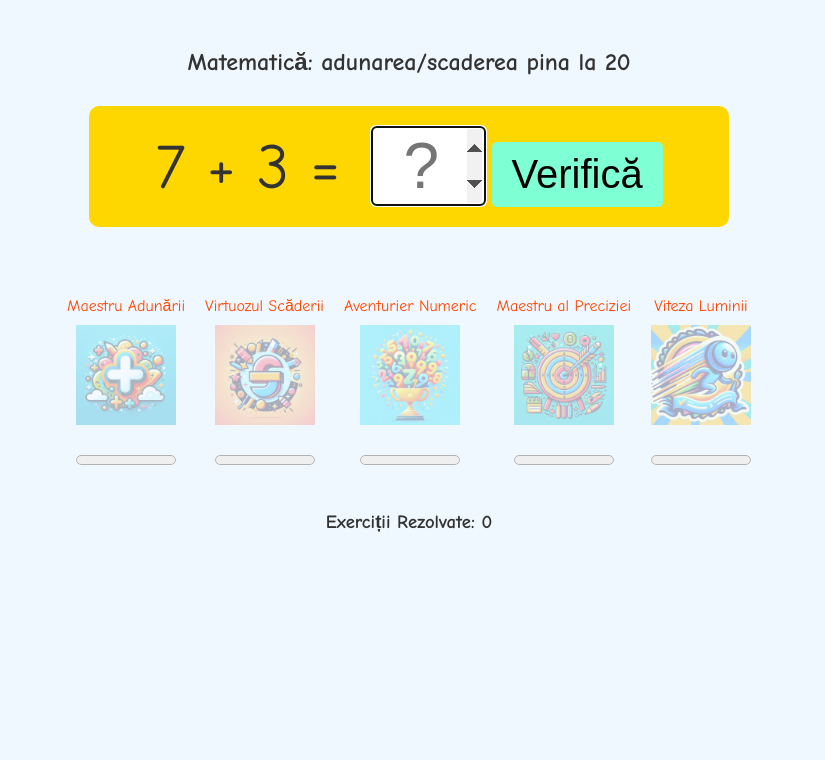
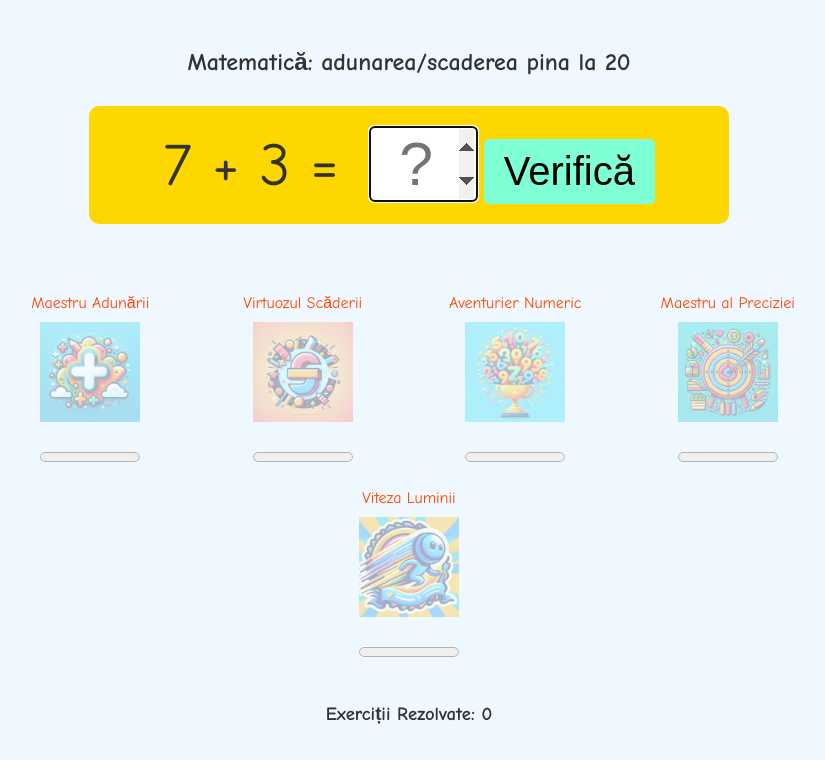
Before and after one commit to alexandruvrabie/school, a plain HTML site: page math/index.html in a window 1280 px wide. Shown: the whole page, without its empty margins (231-1056 px from the left). Drawn offline with Linux system fonts and the light colour scheme.

Commit message:
Fix mobile version.

```diff
--- a/math/styles/style.css
+++ b/math/styles/style.css
@@ -26,7 +26,7 @@ body {
 }
 
 #exercise {
-    font-size: 4rem;
+    font-size: 3.8rem;
     margin-right: 10px;
 }
 
@@ -47,7 +47,7 @@ body {
 
 #answer {
     width: 3ch; /* Setează lățimea input-ului pentru 4 caractere */
-    font-size: 4rem; /* Mărește fontul; ajustează valoarea după necesități */
+    font-size: 3.8rem; /* Mărește fontul; ajustează valoarea după necesități */
     border: 2px solid #7FFFD4;
     border-radius: 5px;
     text-align: center;
@@ -87,14 +87,17 @@ button:hover {
 
 #bonusContainer {
     display: flex;
-    flex-wrap: wrap; /* Permite elementelor să treacă pe rândul următor dacă nu există spațiu suficient */
-    justify-content: center; /* Centrează elementele pe rând */
+    flex-wrap: wrap; /* Permite elementelor să treacă pe un nou rând dacă nu încap */
+    justify-content: center; /* Centrează elementele orizontal */
     gap: 20px; /* Spațiu între elementele de bonus */
 }
 
 .bonusItem {
-    /* Stiluri pentru elementele individuale de bonus */
+    flex: 1 0 21%; /* Flex-grow, flex-shrink, și flex-basis */
+    /* Flex-basis setat la 21% permite ca până la 4 elemente să încapă pe un rând,
+       dar va forța elementele să treacă pe un nou rând în cazul în care spațiul devine prea îngust */
     text-align: center;
+    min-width: 150px; /* Asigură o lățime minimă pentru fiecare element de bonus pentru lizibilitate */
 }
 
 .bonusTitle {
@@ -134,4 +137,9 @@ button:hover {
         width: 150px; /* Opțional: ajustează și dimensiunea imaginilor de bonus dacă este necesar */
         height: auto;
     }
+
+    .bonusItem {
+        flex-basis: 45%; /* Ajustează flex-basis pentru a permite maxim două elemente pe rând pe dispozitive mobile */
+        /* Asigură că dimensiunea este suficientă pentru a menține maxim două elemente pe rând */
+    }
 }
```
